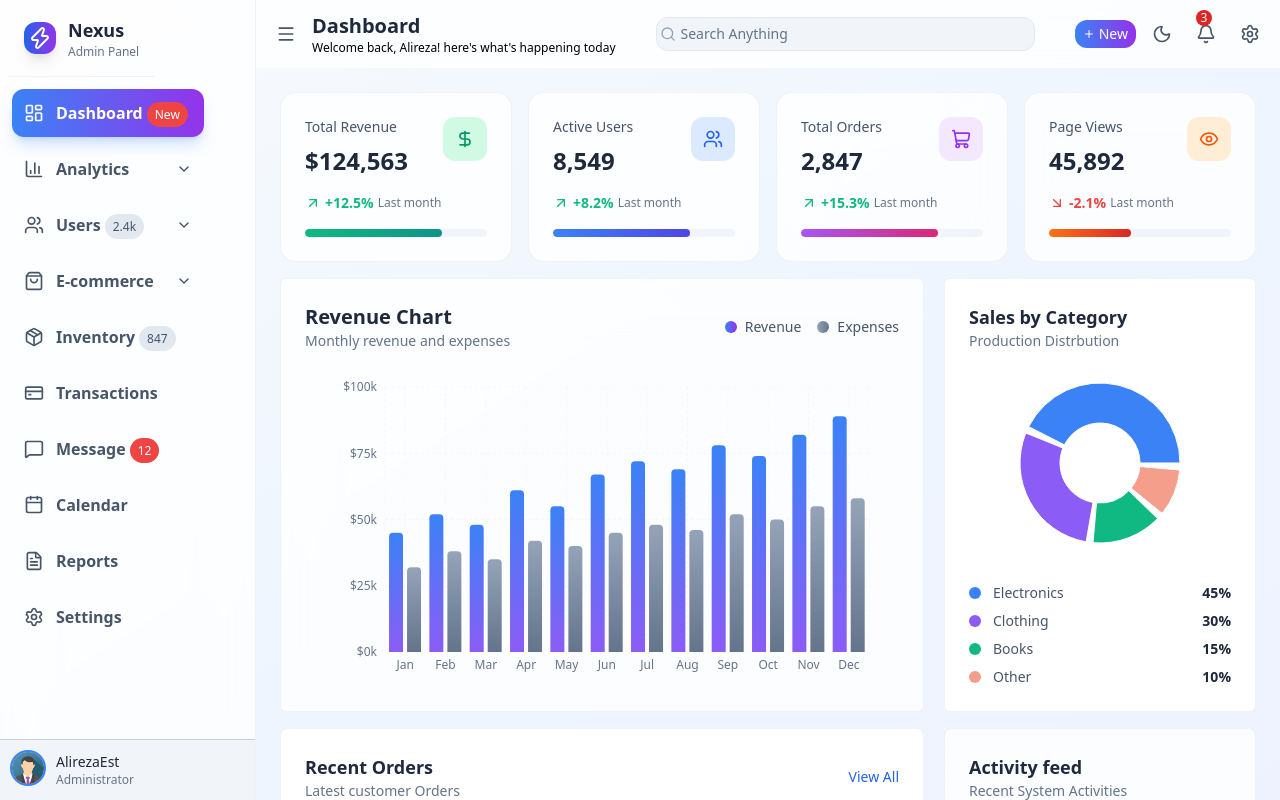
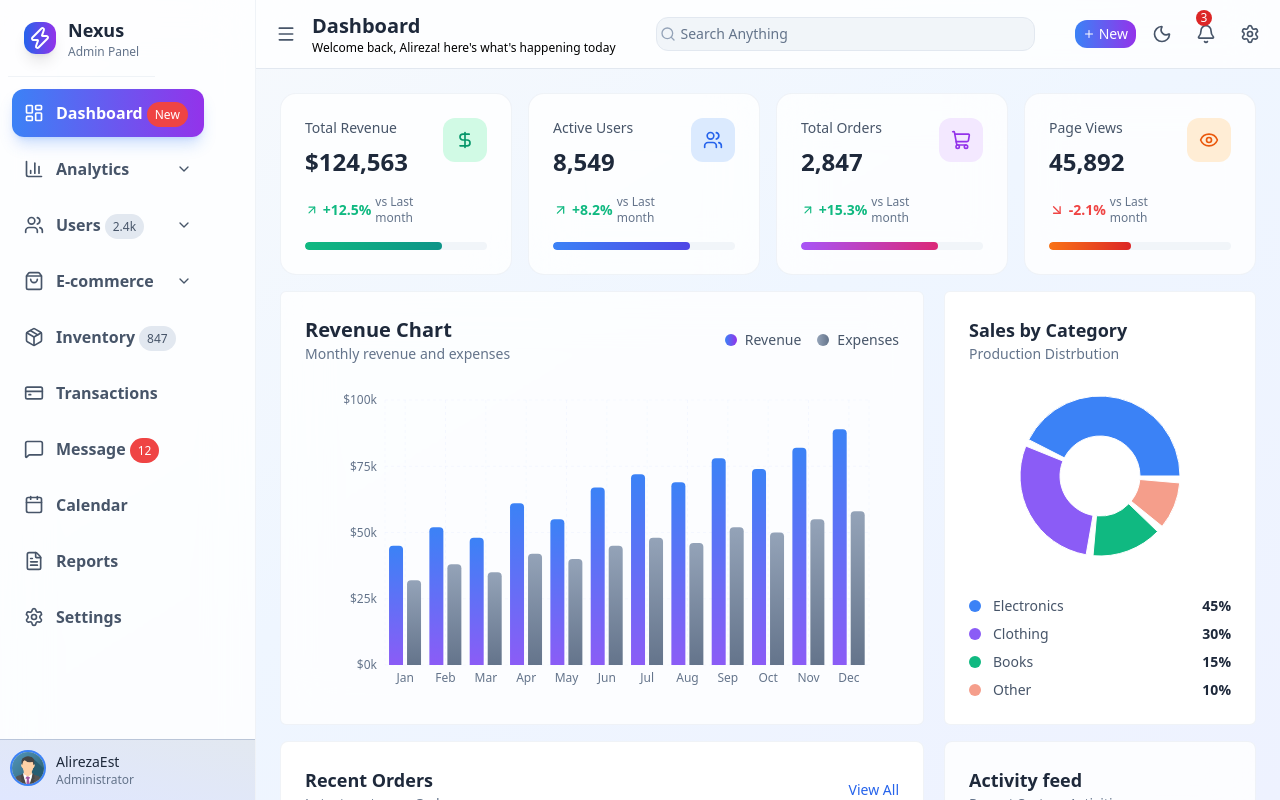
Before and after one commit to Estakhrian/react-Admin-Dashboard, a React (Vite) app: page / in a window 1280 px wide. Built offline with nearby package versions, Linux system fonts and the light colour scheme.

Commit message:
feat: implement dark mode with localstorage

```diff
--- a/src/Components/Dashboard/StatsGrid.jsx
+++ b/src/Components/Dashboard/StatsGrid.jsx
@@ -62,7 +62,7 @@ const StatsGrid = () => {
                                 {stat.trend === "up" ? <ArrowUpRight className='w-4 h-4 text-emerald-500' /> :
                                     <ArrowDownRight className='w-4 h-4 text-red-500' />}
                                 <span className={`text-sm font-semibold ${stat.trend === "up" ? "text-emerald-500" : "text-red-500"}`}>{stat.change}</span>
-                                <span className='text-xs text-slate-500 dark:text-slate-400'>Last month</span>
+                                <span className='text-xs text-slate-500 dark:text-slate-400'>vs Last month</span>
                             </div>
                         </div>
                         <div className={`p-3 rounded-xl ${stat.bgColor} group-hover:scale-110 transition-all duration-300`}>
--- a/src/Components/Layout/Header.jsx
+++ b/src/Components/Layout/Header.jsx
@@ -4,17 +4,23 @@ import userImg from "./../../assets/images/adminImg.png"
 
 const Header = ({ onToggleSideBar, showSideBar }) => {
 
-    const [darkMode, setDarkMode] = useState(false)
-
+    const [theme, setTheme] = useState(
+        localStorage.getItem("theme") ? localStorage.getItem("theme") : "light"
+    )
     useEffect(() => {
-        if (darkMode) {
+        if(theme === "dark") {
             document.documentElement.classList.add("dark")
+            localStorage.setItem("theme", "dark")
         } else {
             document.documentElement.classList.remove("dark")
+            localStorage.setItem("theme", "light")
         }
-    })
+    },[theme])
+
+
     return (
-        <div className='w-full bg-white/80 dark:bg-slate-900/80 backdrop-blur-xl BORDER-B border-slate-200/50
+        <div className='w-full bg-white/80 dark:bg-slate-900/80 backdrop-blur-xl border-b border-slate-200
+        dark:border-slate-600
     dark:border-slate700/50 p-3'>
             <div className='flex items-center justify-between'>
                 {/**left section */}
@@ -55,8 +61,8 @@ const Header = ({ onToggleSideBar, showSideBar }) => {
                     {/** Toggle  */}
                     <button className='p-2 rounded-xl text-slate-600 dark:text-slate-300 hover:bg-slate-100 dark:hover:bg-slate-800
                 transition-colors'
-                        onClick={() => setDarkMode(!darkMode)}>
-                        {darkMode ? <Sun className='w-4 h-4 md:w-5 md:h-5' /> : <Moon className='w-4 h-4 md:w-5 md:h-5' />}
+                        onClick={() => setTheme(theme === "light" ? "dark" : "light")}>
+                        {theme === "dark" ? <Sun className='w-4 h-4 md:w-5 md:h-5' /> : <Moon className='w-4 h-4 md:w-5 md:h-5' />}
                     </button>
 
                     {/**notification */}
--- a/src/Components/Layout/Sidebar.jsx
+++ b/src/Components/Layout/Sidebar.jsx
@@ -158,9 +158,9 @@ const Sidebar = ({ showSideBar, currentPage, onPageChanged }) => {
 
             {/* *User profile */}
             {showSideBar && (
-                <div className='w-full border-t border-slate-400/50 dark:border-slate-700/50'>
-                    <div className='flex items-start justify-start space-x-1 p-3 bg-slate-100
-            dark:bg-slate-800/50'>
+                <div className='w-full border-t border-slate-400/50 bg-gradient-to-bl from-slate-200 to-indigo-100
+    dark:from-slate-900 dark:to-slate-900 transition-all duration-500'>
+                    <div className='flex items-start justify-start space-x-1 p-3'>
                         <img src={userImg} className='w-8 h-8 mr-2 rounded-full ring-2 ring-blue-500' />
                         <div className='flex-1 min-w-0'>
                             <div className='flex-1 min-w-0'>
```
